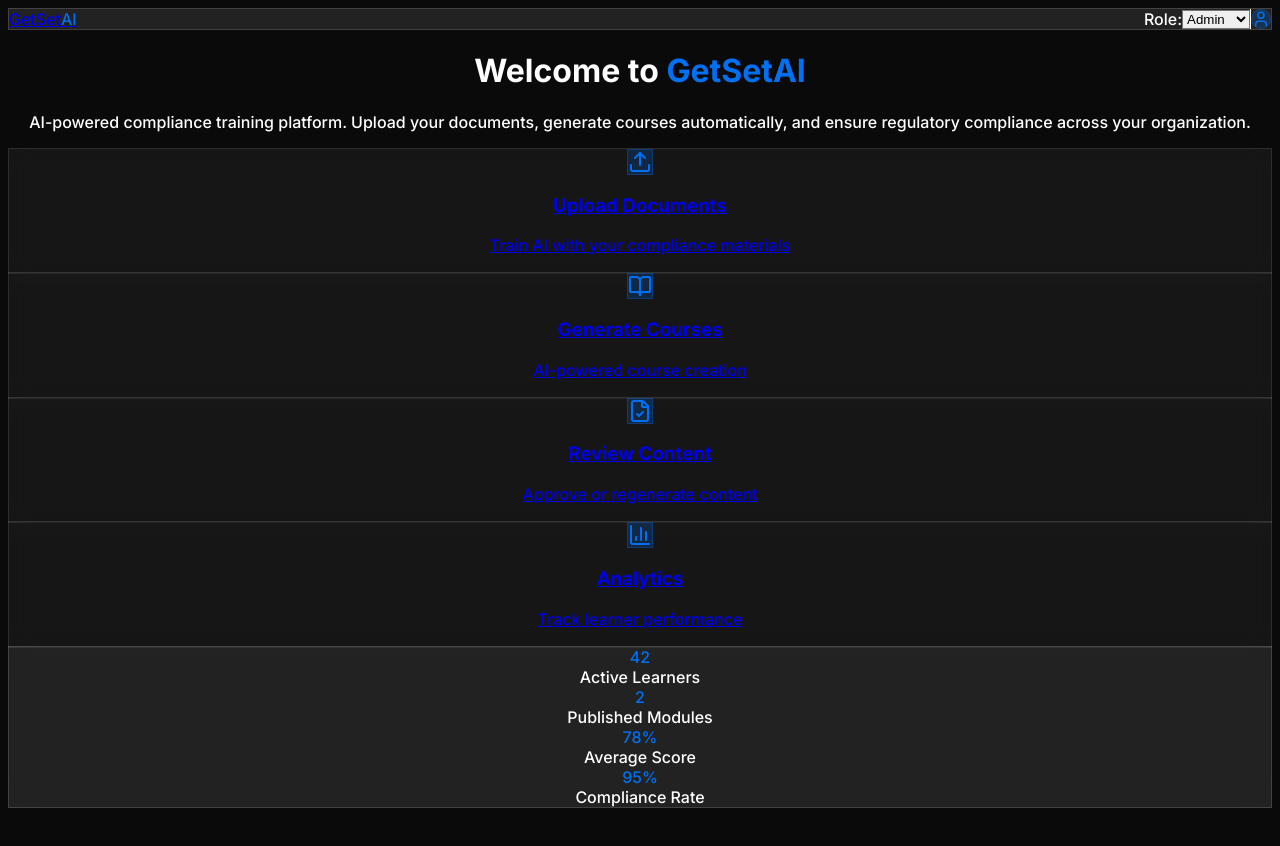
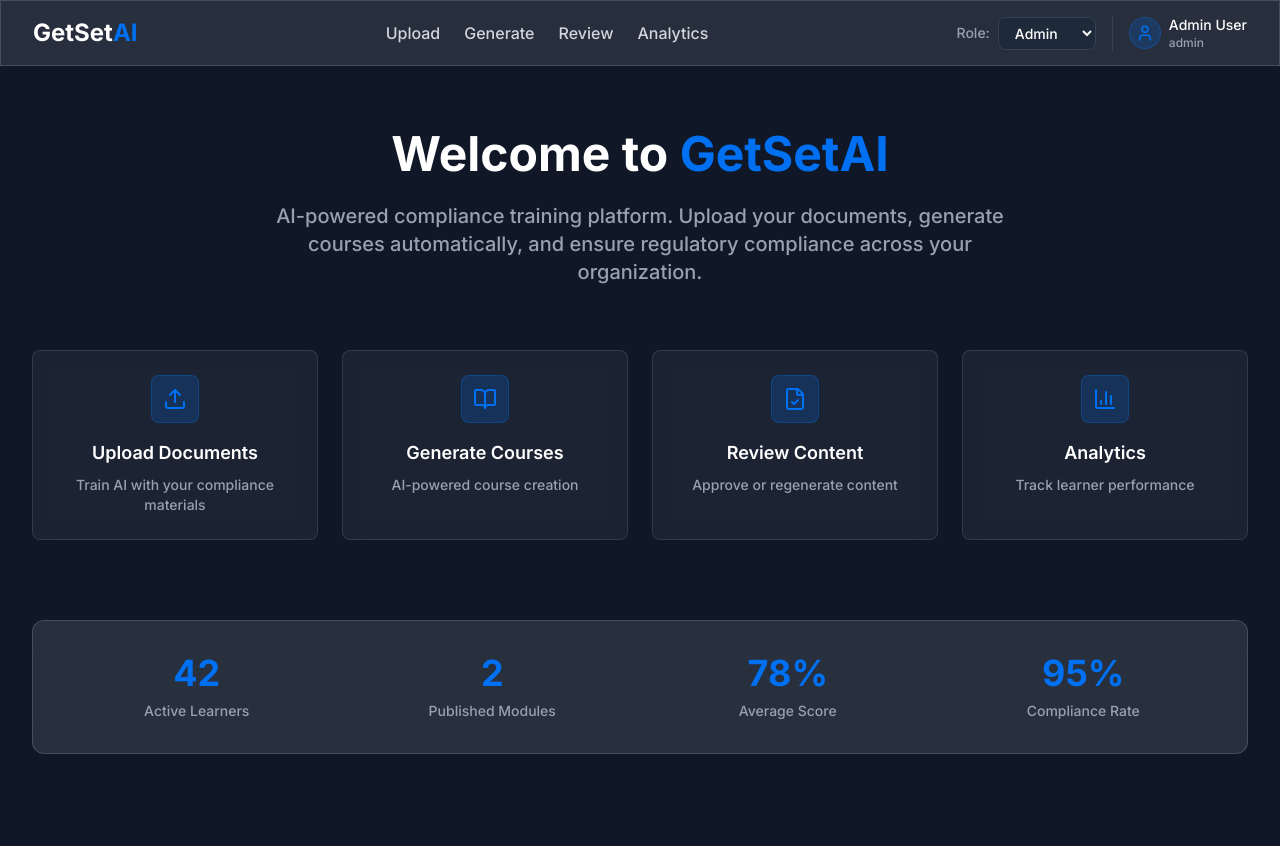
Before and after one commit to getsetaidev/getsetai-training-platform, a Next.js app: page / in a window 1280 px wide. Shown: the top 846 px of the page. Built offline with nearby package versions, Linux system fonts and the light colour scheme.

Commit message:
Revert "FIX: Replace Tailwind v4 @import with v3 directives to fix client-side error"
This reverts commit 037049debe36c09f3b4df20d2756a1195b079519.

```diff
--- a/app/globals.css
+++ b/app/globals.css
@@ -1,6 +1,4 @@
-@tailwind base;
-@tailwind components;
-@tailwind utilities;
+@import "tailwindcss";
 
 :root {
   --background: #0a0a0a;
@@ -10,6 +8,16 @@
   --success: #10B981;
   --error: #EF4444;
   --warning: #F59E0B;
+}
+
+@theme inline {
+  --color-background: var(--background);
+  --color-foreground: var(--foreground);
+  --color-primary: var(--primary);
+  --color-primary-hover: var(--primary-hover);
+  --color-success: var(--success);
+  --color-error: var(--error);
+  --color-warning: var(--warning);
 }
 
 body {
```
